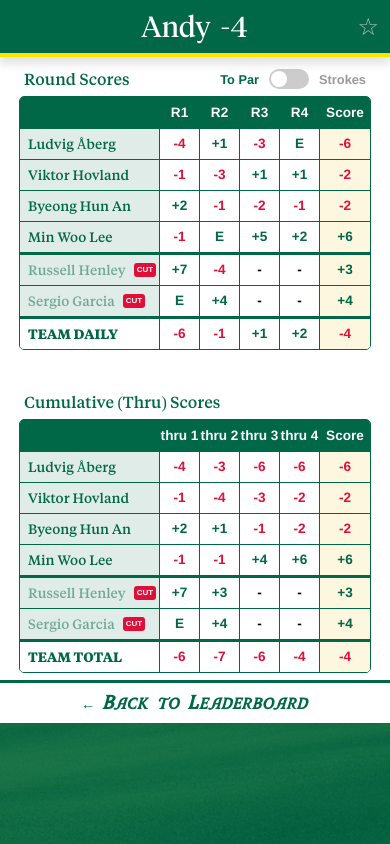
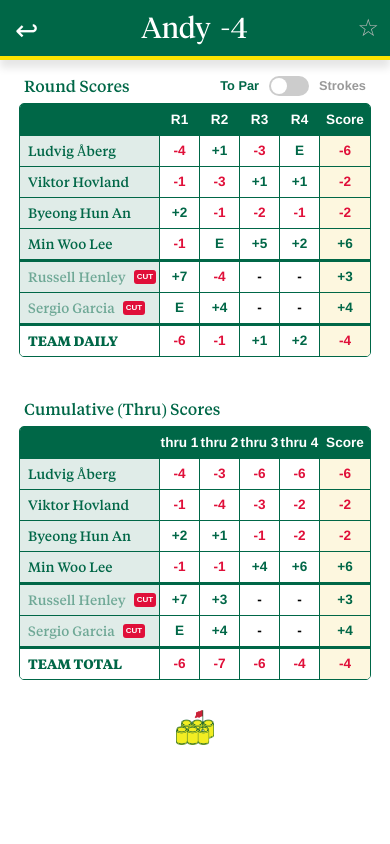
Before and after one commit to KFig21/masters-pool, a React (Vite) app: page /team/Andy in a window 390 px wide. Built offline with nearby package versions, Linux system fonts and the light colour scheme.

Commit message:
mobile UI changes - WIP

```diff
--- a/src/UI/pages/team/Team.tsx
+++ b/src/UI/pages/team/Team.tsx
@@ -36,6 +36,9 @@ export const Team = () => {
     <div className="team-wrapper">
       <div className="team-container">
         <div className={`team-header ${isTeamCut ? 'is-cut' : ''}`}>
+          <Link to="/" className="mobile-back-button">
+            ↩
+          </Link>
           <div className={`favorite-icon-container ${isFavorite ? 'active' : ''}`}>
             <button
               className={`favorite-icon`}
@@ -70,10 +73,6 @@ export const Team = () => {
           </div>
         </div>
       </div>
-      {/* Back Button - MOBILE ONLY */}
-      <Link to="/" className="mobile-back-button">
-        &#8592; Back to Leaderboard
-      </Link>
     </div>
   );
 };
--- a/src/UI/pages/team/styles.scss
+++ b/src/UI/pages/team/styles.scss
@@ -10,7 +10,7 @@
     box-shadow: 0px 0px 30px 10px var(--darkGreen);
 
     @include mobile {
-        height: 100%;
+        height: 100vh;
         width: 100%;
         justify-content: center;
         overflow-y: scroll;
@@ -28,18 +28,44 @@
             align-items: center;
         }
 
+
+        $header-height: 80px;
+        $header-height-mobile: 60px;
+        $header-border-height: 4px;
+
         .team-header {
             display: flex;
             justify-content: center;
             flex-direction: column;
             align-items: center;
             background-color: var(--green);
-            border-bottom: solid 4px var(--yellow);
             box-shadow: 0px 8px 8px rgba(0, 0, 0, 0.1);
-            position: sticky;
+            position: absolute;
             top: 0;
             z-index: 3;
             width: 100%;
+            border-bottom: solid $header-border-height var(--yellow);
+            height: $header-height;
+
+            @include mobile {
+                height: $header-height-mobile;
+            }
+
+            .mobile-back-button {
+                display: none;
+                position: absolute;
+                left: 15px;
+                top: 50%;
+                transform: translateY(-43%);
+                color: var(--white);
+                text-decoration: none;
+                font-weight: bold;
+                font-size: 1.75rem;
+
+                @include mobile {
+                    display: flex; // Show only on mobile
+                }
+            }
 
             &.is-cut {
                 .team-header-data.name {
@@ -138,9 +164,10 @@
 
         .team-stats {
             overflow-y: overlay;
+            margin-top: calc($header-height + $header-border-height);
 
             @include mobile {
-                padding-bottom: 50px;
+                margin-top: calc($header-height-mobile + $header-border-height);
                 padding-top: 10px;
                 width: 100%;
                 display: flex;
@@ -153,10 +180,10 @@
                 align-items: center;
                 justify-content: center;
                 width: 100%;
-                padding-bottom: 20px;
+                // padding-bottom: 20px;
 
                 @include mobile {
-                    display: none;
+                    padding: 30px 0px 50px 0px;
                 }
 
                 .logo-container {
@@ -195,27 +222,4 @@
 
 
     }
-
-    .mobile-back-button {
-        display: none;
-        position: absolute;
-        bottom: 0px;
-        left: 0px;
-        width: 100%;
-        color: var(--green);
-        background-color: var(--white);
-        text-decoration: none;
-        font-family: 'masters';
-        padding: 12px 0px 7px 0px;
-        font-weight: bold;
-        font-size: 0.9rem;
-        z-index: 5;
-        align-items: center;
-        justify-content: center;
-        border-top: 3px solid var(--green);
-
-        @include mobile {
-            display: flex; // Show only on mobile
-        }
-    }
 }
```
